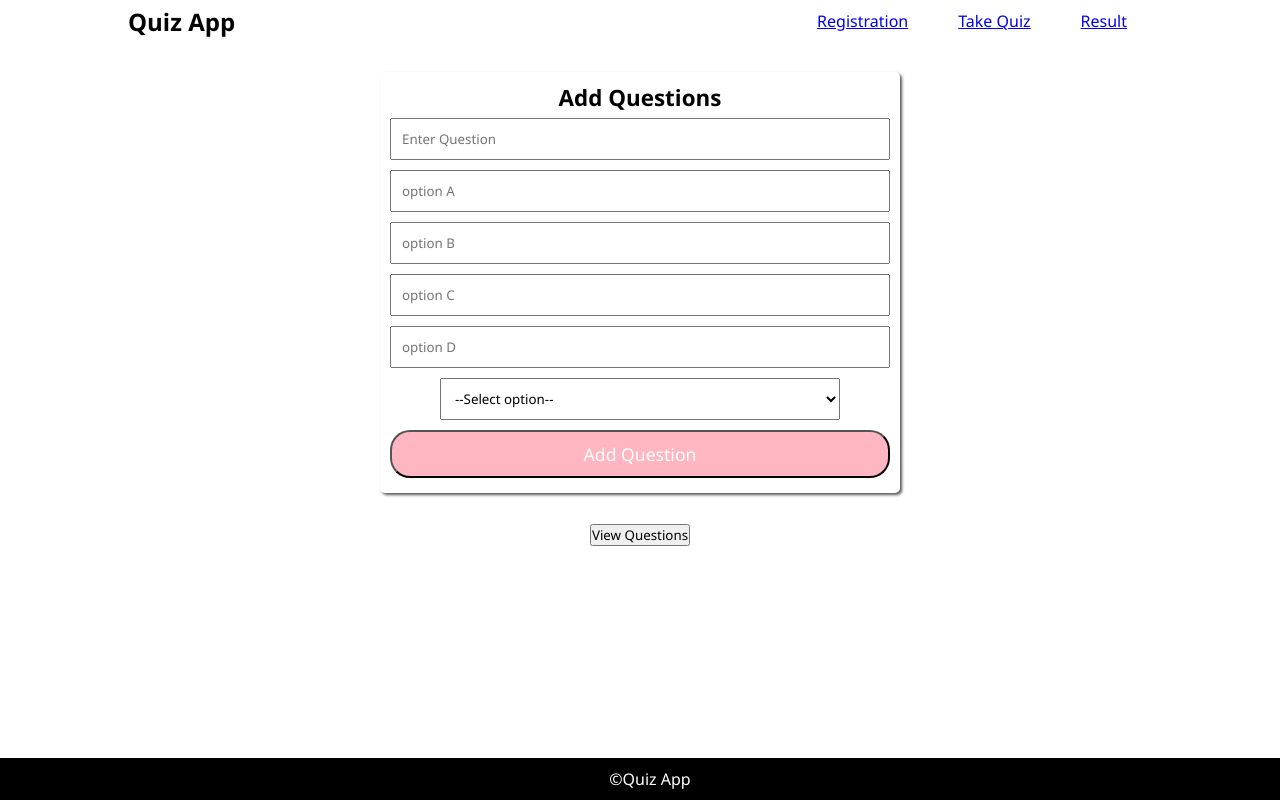
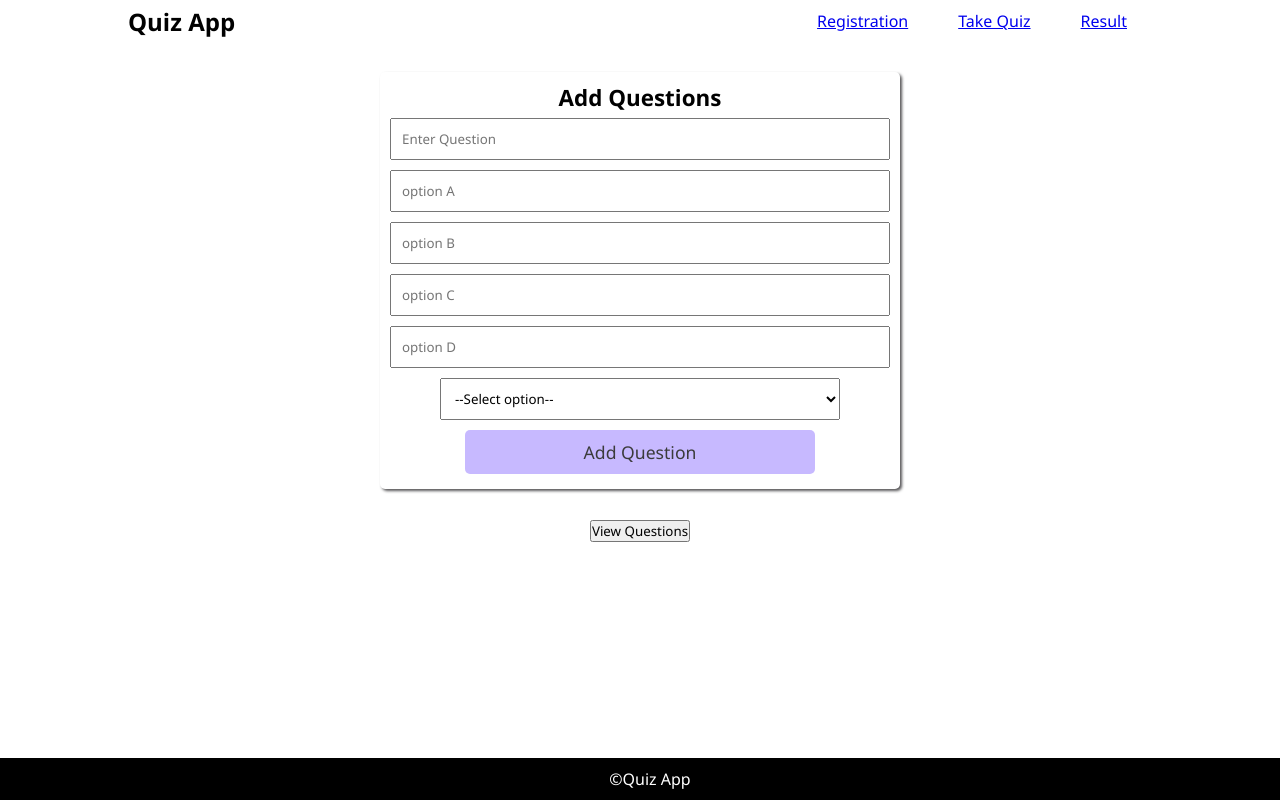
Before and after one commit to Chinmaygupta54/Quiz, a React (Create React App) app: page /questionForm in a window 1280 px wide. Built offline with nearby package versions, Linux system fonts and the light colour scheme.

Commit message:
Update index.jsx

```diff
--- a/src/component/faculty/questionForm/index.jsx
+++ b/src/component/faculty/questionForm/index.jsx
@@ -22,6 +22,7 @@ const QustionForm = ({addQuestion}) => {
             optionC : optionC,
             optionD : optionD
         })
+        navigate("/questionForm")
     }
 
   return (
@@ -29,7 +30,7 @@ const QustionForm = ({addQuestion}) => {
             <form action = "">
               <h1>Add Questions</h1>
                 <input
-                    type = "textarea"
+                    type='textarea'
                     placeholder = "Enter Question"
                     value = {question}
                     onChange = {(e) => setQuestion(e.target.value)}
@@ -66,7 +67,7 @@ const QustionForm = ({addQuestion}) => {
                     <option value="optionD">option D</option>
 		        </select>
                 <input
-                    type = "submit"
+                    type = "button"
                     value = "Add Question"
                     onClick = {add}
 
```
